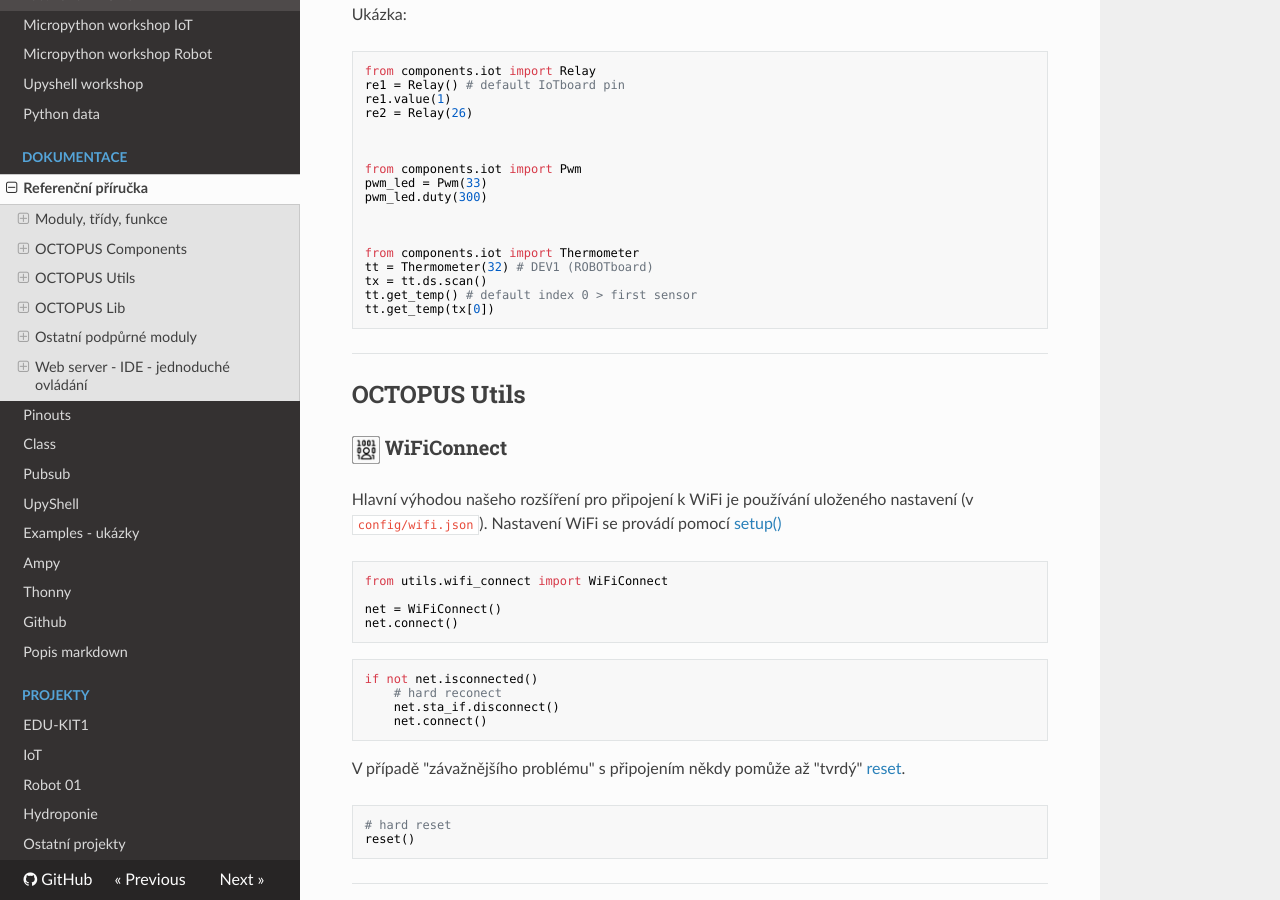
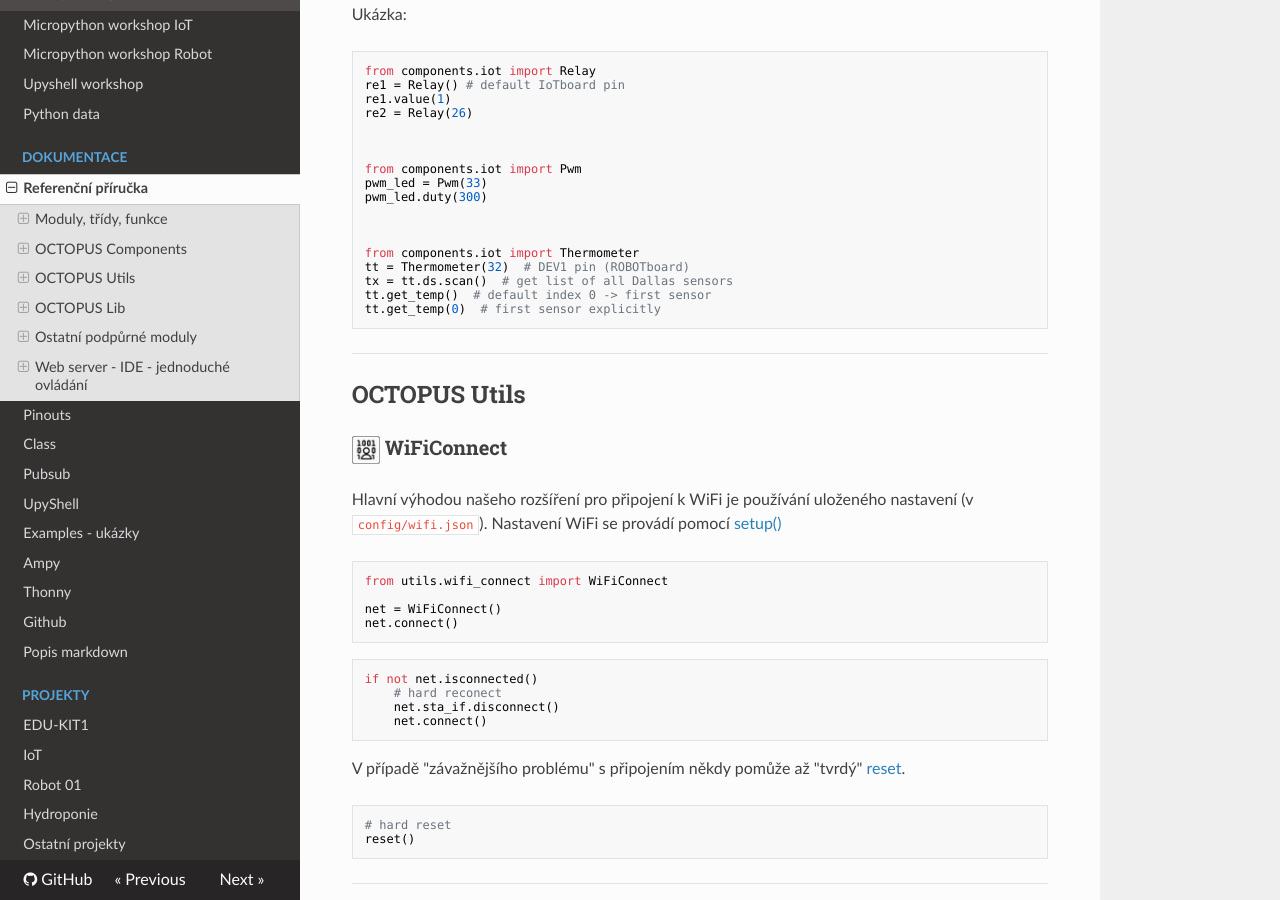
Before and after one commit to octopuslab-cz/docs_octopuslab_cz, an MkDocs documentation site: the page built from docs/basicdoc.md, in a window 1280 px wide and 900 px high, scrolled down 11214 px. Built offline with MkDocs 1.6.1, drawn with Linux system fonts in a browser that asks for light colours; nearby versions of some CDN libraries.

Commit message:
fixing Dallas example

````diff
--- a/docs/basicdoc.md
+++ b/docs/basicdoc.md
@@ -591,10 +591,10 @@ pwm_led.duty(300)
 
 
 from components.iot import Thermometer
-tt = Thermometer(32) # DEV1 (ROBOTboard)
-tx = tt.ds.scan()
-tt.get_temp() # default index 0 > first sensor
-tt.get_temp(tx[0])
+tt = Thermometer(32)  # DEV1 pin (ROBOTboard)
+tx = tt.ds.scan()  # get list of all Dallas sensors
+tt.get_temp()  # default index 0 -> first sensor
+tt.get_temp(0)  # first sensor explicitly
 ```
 
 ---
````
